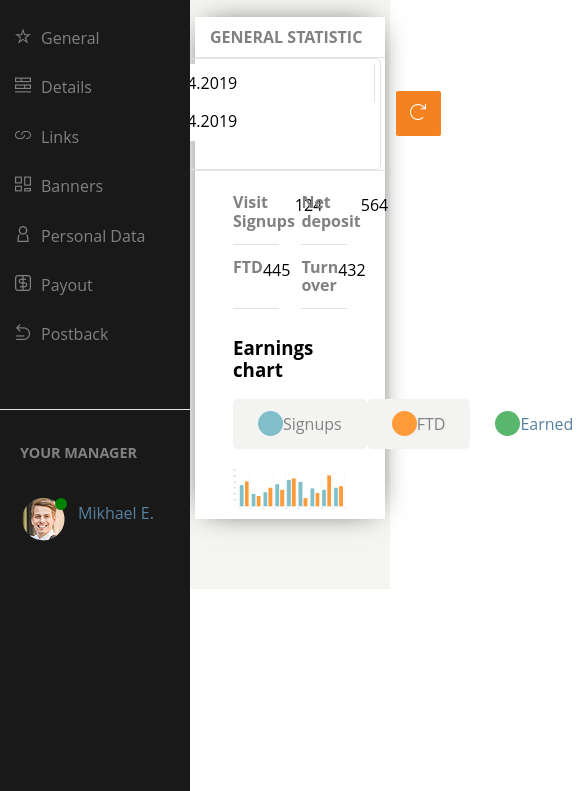
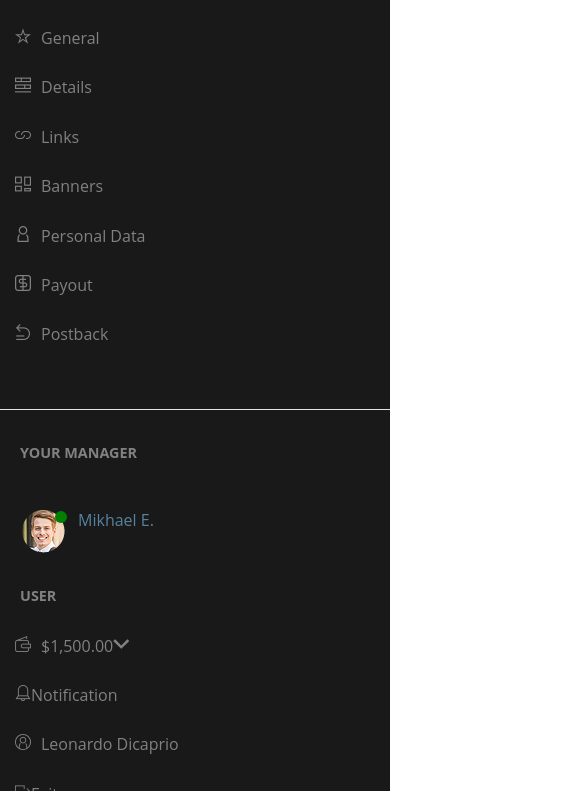
Before and after one commit to Nolandos/links-banners-dashboard, a website: page index.html in a window 390 px wide. Shown: the part 53-844 px from the top of the page, 585 px wide, since content can reach past the window. Drawn offline with Linux system fonts and the light colour scheme.

Commit message:
Add responsive option for top-menu

```diff
--- a/index.html
+++ b/index.html
@@ -33,7 +33,7 @@
                         <li><a class="icon-postback"></a><a href="#">Postback</a></li>
                     </ul>
                 <div class="managers-table">
-                    <h1 class="title">Your Manager</h1>
+                    <h2 class="title">Your Manager</h2>
                     <div class="manager-field">
                         <div class="wrapper">
                             <div class="online-ico"></div>
@@ -41,6 +41,15 @@
                         </div>
                         <a class="person-name" href="#">Mikhael E.</a>
                     </div>
+                </div>
+                <div class="user-options">
+                    <h2 class="title">User</h2>
+                    <ul class="menu-top-sidebar">
+                        <li><a class="icon-wallet"></a><a href="#">$1,500.00</a><a class="icon-arrow-down-small"></a></li>
+                        <li><a href="#" class="icon-notification">Notification</a></li>
+                        <li><a class="icon-profile"></a><a href="#">Leonardo Dicaprio</a></li>
+                        <li><a href="#" class="icon-quit">Exit</a></li>
+                    </ul>
                 </div>
         </section>
         <section class="main">
@@ -80,15 +89,15 @@
                     <div class="earnings-chart">
                         <h3 class="title">Earnings chart</h3>
                         <div class="options-group">
-                            <div class="option option-active">
+                            <div class="option option-active option-xs">
                                 <div class="circle"></div>
                                 <p>Signups</p>
                             </div>
-                            <div class="option option-active">
+                            <div class="option option-active option-xs">
                                 <div class="circle"></div>
                                 <p>FTD</p>
                             </div>
-                            <div class="option">
+                            <div class="option option-xs">
                                 <div class="circle"></div>
                                 <p>Earned</p>
                             </div>
--- a/sass/_layout.scss
+++ b/sass/_layout.scss
@@ -26,15 +26,15 @@ img {
 }
 .sidebar {
     width: 190px;
-    //height: 100%;
+    height: 100%;
     background-color: $sidebar-color;
     position: fixed;
     top: 50px;
     z-index: 2;
-    //display: none;
     transform: translate3d(-100%, 0, 0);
     -webkit-transition: -webkit-transform 0.5s;
-	transition: transform 0.5s;
+    transition: transform 0.5s;
+
 }
 
 .top-bar {
@@ -52,7 +52,6 @@ img {
 }
 
 .main {
-    //width: 90%;
     height: 100%;
     background-color: $main-bg-color;
     margin-left: 190px;
@@ -64,6 +63,22 @@ img {
     transition: margin-left 0.5s;
 }
 
+@media(max-width: 767px) {
+    .main {
+        margin-left: 0;
+    }
+
+    .top-bar {
+        display: none;
+    }
+
+    .sidebar {
+        overflow-y: scroll;
+        width: 100%;
+    }
+
+}
+
 .wrapper {
     display: flex;
     justify-content: space-around;
--- /dev/null
+++ b/sass/_mediaQueries.scss
@@ -0,0 +1,21 @@
+@media(max-width: 767px) {
+    .calendar {
+        width: 70%;
+
+        input {
+            width: 40%;
+        }
+    }
+
+    .option-xs {
+        transform: scale(0.7);
+    }
+
+    .options-group {
+        flex-direction: column;
+    }
+
+    .earnings-chart {
+        width: 90%;
+    }
+}
--- a/sass/components/_dataInformation.scss
+++ b/sass/components/_dataInformation.scss
@@ -23,3 +23,12 @@
         }
     }
 }
+
+
+@media(max-width: 767px) {
+    .wrapper {
+        .data-information {
+            width: 90%;
+        }
+    }
+}
--- a/sass/components/_earningChart.scss
+++ b/sass/components/_earningChart.scss
@@ -5,3 +5,10 @@
     width: 60%;
     padding-bottom: 5%;
 }
+
+@media(max-width: 767px) {
+
+    .earnings-chart {
+        width: 90%;
+    }
+}
--- a/sass/components/_optionChart.scss
+++ b/sass/components/_optionChart.scss
@@ -38,3 +38,14 @@
         border-radius: 50%;
     }
 }
+
+@media(max-width: 767px) {
+
+    .option-xs {
+        transform: scale(0.7);
+    }
+
+    .options-group {
+        flex-direction: column;
+    }
+}
--- a/sass/components/_timeRange.scss
+++ b/sass/components/_timeRange.scss
@@ -10,6 +10,7 @@
         padding: 5px;
         border-radius: 5px;
         margin-right: 15px;
+        display: flex;
 
         input {
             border: none;
@@ -30,3 +31,14 @@
         }
     }
 }
+
+@media(max-width: 767px) {
+    .calendar {
+        width: 70%;
+
+        input {
+            width: 40%;
+        }
+    }
+
+}
--- a/sass/sections/_managersTable.scss
+++ b/sass/sections/_managersTable.scss
@@ -2,7 +2,6 @@
 
 .managers-table {
     width: 100%;
-    height: 500px;
     margin-top: 50px;
     border-top: 1px solid $line-color;
 
--- a/sass/style.scss
+++ b/sass/style.scss
@@ -1,7 +1,6 @@
 @import "layout";
 
 .show {
-   //display: block;
     transform: translate3d(0, 0, 0);
 }
 
@@ -21,3 +20,50 @@
     position: fixed;
     z-index: 2;
 }
+
+.user-options {
+    display: none;
+    margin-bottom: 50px;
+    .title {
+        text-transform: uppercase;
+        color: $font-color;
+        font-size: 0.9em;
+        margin-top: 20px;
+        padding: 15px 15px 0 20px;
+    }
+
+.menu-top-sidebar {
+    padding-left: 0;
+    >li {
+        list-style-type: none;
+        padding: 15px;
+        background-color: $sidebar-color;
+        cursor: pointer;
+        &:hover {
+            background-color: $sidebar-hover-color;
+            border-left: 5px solid $button-color;
+            a {
+                color: $white-color;
+            }
+        }
+        a {
+            text-decoration: none;
+            color: $font-color;
+            &:first-child {
+                margin-right: 10px;
+            }
+        }
+    }
+}
+}
+
+@media(max-width: 767px) {
+    .user-options {
+        display: block;
+    }
+
+    .wrapper-menu {
+        width: 100%;
+    }
+
+}
```
Also changed, not shown: css/style.css, 1 other file.
